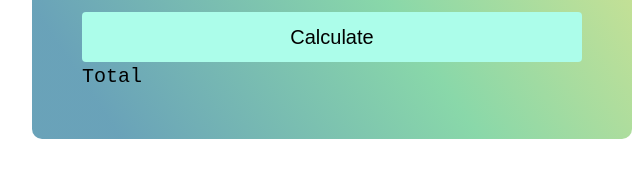
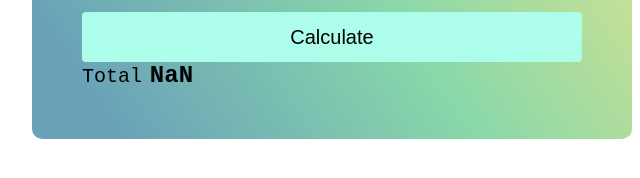
Before and after one commit to ykverse/web-tech-studies, a plain HTML site: page Tip Calculator/index.html in a window 1280 px wide. Both pictures are taken after typing "5", "Sample" into the empty fields and a click on the button "Calculate". Shown: the part 418-596 px from the top of the page, 308-948 px from the left. Drawn offline with Linux system fonts and the light colour scheme.

Commit message:
added js and project compleated!!!

```diff
--- a/Tip Calculator/index.html
+++ b/Tip Calculator/index.html
@@ -24,5 +24,6 @@
      <label for="total">Total</label>
      <span id="total"></span>
    </div>
+   <script src="jscript.js"></script>
 </body>
 </html>
--- a/Tip Calculator/jscript.js
+++ b/Tip Calculator/jscript.js
@@ -0,0 +1,15 @@
+const btn = document.getElementById("btn");
+const bill = document.getElementById("bill")
+const tip = document.getElementById("tip")
+const total = document.getElementById("total")
+
+function cal(){
+    const billValue = bill.value;
+    const tipValue = tip.value;
+    const totalValue = billValue * (1 + tipValue / 100);
+    total.innerText = totalValue.toFixed(2);
+
+
+}
+
+btn.addEventListener("click" , cal)
```
